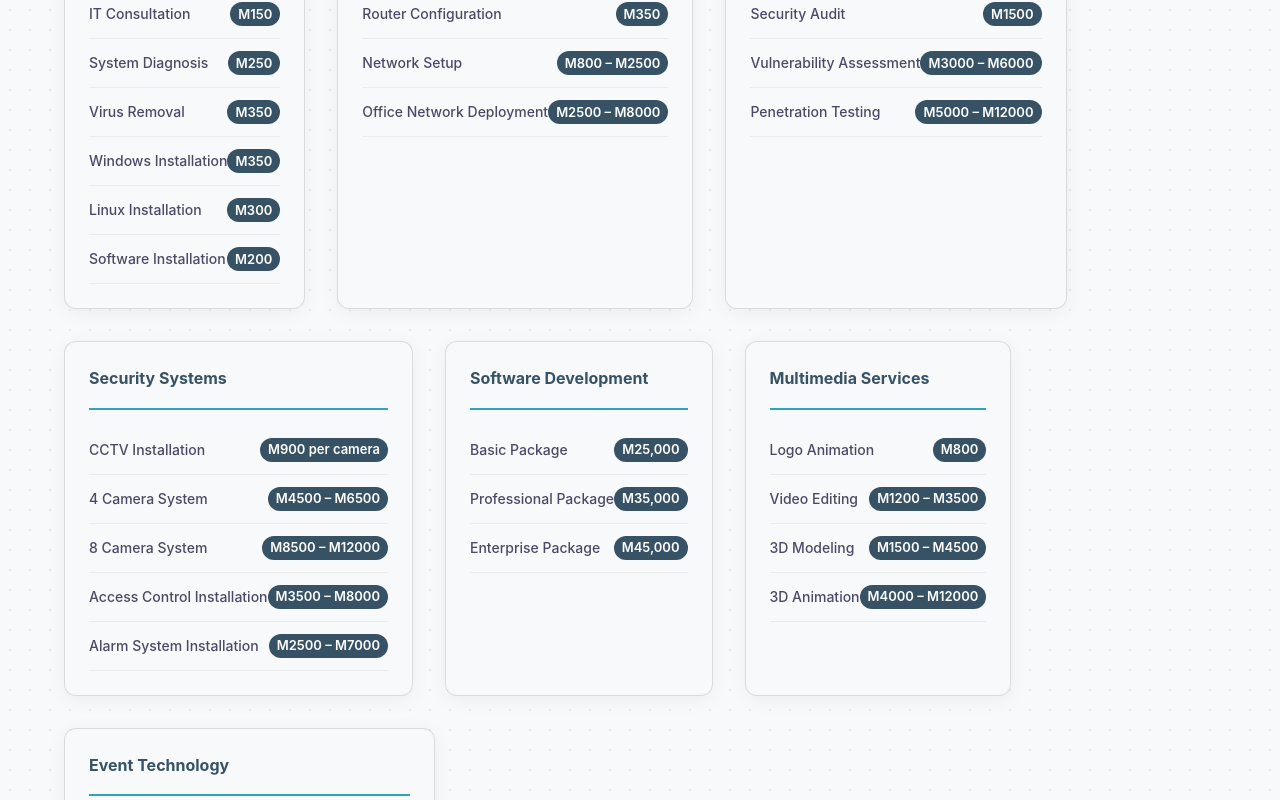
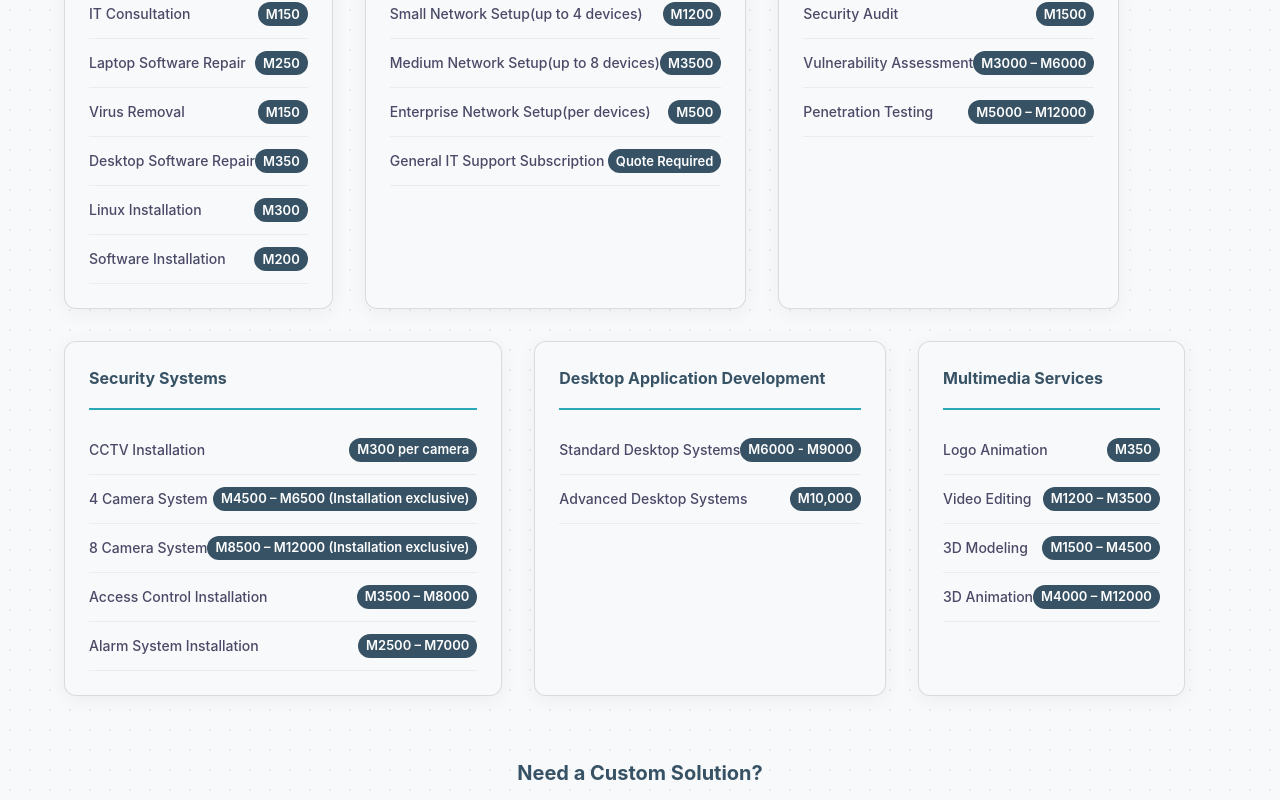
Before and after one commit to TECHLINK-ES/techlink-es, a React (Vite) app in the folder client/: page /pricing in a window 1280 px wide. Shown: the part 540-1340 px from the top of the page. Built offline with nearby package versions, Linux system fonts and the light colour scheme.

Commit message:
Pictures and Pricing

```diff
--- a/client/src/pages/Portfolio.jsx
+++ b/client/src/pages/Portfolio.jsx
@@ -15,37 +15,43 @@ const projects = [
     title: 'Corporate Security Overhaul',
     category: 'Security Systems',
     description: 'Installed a comprehensive 16-camera HD surveillance system.',
-    image: 'https://images.pexels.com/photos/2199293/pexels-photo-2199293.jpeg',
+    // CCTV Camera / Security Tool
+    image: 'https://images.pexels.com/photos/259962/pexels-photo-259962.jpeg?auto=compress&cs=tinysrgb&w=600',
   },
   {
     title: 'E-Commerce Platform',
     category: 'Software Development',
     description: 'Developed a custom online marketplace.',
-    image: 'https://images.pexels.com/photos/270348/pexels-photo-270348.jpeg',
+    // Code on Screen / Tech
+    image: 'https://images.pexels.com/photos/1089440/pexels-photo-1089440.jpeg?auto=compress&cs=tinysrgb&w=600',
   },
   {
     title: 'Network Upgrade',
     category: 'IT Services',
     description: 'Improved network infrastructure.',
-    image: 'https://images.pexels.com/photos/1148820/pexels-photo-1148820.jpeg',
+    // Server Cables and Hardware
+    image: 'https://images.pexels.com/photos/1095814/pexels-photo-1095814.jpeg?auto=compress&cs=tinysrgb&w=600',
   },
   {
     title: 'Cybersecurity Training',
     category: 'Cybersecurity',
     description: 'Training for 200+ employees.',
-    image: 'https://images.pexels.com/photos/1181671/pexels-photo-1181671.jpeg',
+    // Digital Lock / Security Concept
+    image: 'https://images.pexels.com/photos/60504/security-protection-anti-virus-software-60504.jpeg?auto=compress&cs=tinysrgb&w=600',
   },
   {
     title: 'Event Technology',
     category: 'Event Tech',
     description: 'Live streaming & setup.',
-    image: 'https://images.pexels.com/photos/1540404/pexels-photo-1540404.jpeg',
+    // Camera Equipment / Tripod
+    image: 'https://images.pexels.com/photos/169194/pexels-photo-169194.jpeg?auto=compress&cs=tinysrgb&w=600',
   },
   {
     title: 'Video Production',
     category: 'Multimedia',
     description: '3D animation and branding.',
-    image: 'https://images.pexels.com/photos/2789320/pexels-photo-2789320.jpeg',
+    // Camera Lens / Multimedia Tool
+   image: 'https://images.pexels.com/photos/274937/pexels-photo-274937.jpeg?auto=compress&cs=tinysrgb&w=600',
   },
 ];
 
--- a/client/src/pages/Pricing.jsx
+++ b/client/src/pages/Pricing.jsx
@@ -7,9 +7,9 @@ const pricingData = [
     category: 'IT Services',
     items: [
       { name: 'IT Consultation', price: 'M150' },
-      { name: 'System Diagnosis', price: 'M250' },
-      { name: 'Virus Removal', price: 'M350' },
-      { name: 'Windows Installation', price: 'M350' },
+      { name: 'Laptop Software Repair', price: 'M250' },
+      { name: 'Virus Removal', price: 'M150' },
+      { name: 'Desktop Software Repair', price: 'M350' },
       { name: 'Linux Installation', price: 'M300' },
       { name: 'Software Installation', price: 'M200' },
     ],
@@ -17,9 +17,10 @@ const pricingData = [
   {
     category: 'Network Services',
     items: [
-      { name: 'Router Configuration', price: 'M350' },
-      { name: 'Network Setup', price: 'M800 – M2500' },
-      { name: 'Office Network Deployment', price: 'M2500 – M8000' },
+      { name: 'Small Network Setup(up to 4 devices) ', price: 'M1200' },
+      { name: 'Medium Network Setup(up to 8 devices) ', price: 'M3500 ' },
+      { name: 'Enterprise Network Setup(per devices) ', price: 'M500' },
+      { name: 'General IT Support Subscription ', price: 'Quote Required' },
     ],
   },
   {
@@ -33,9 +34,9 @@ const pricingData = [
   {
     category: 'Security Systems',
     items: [
-      { name: 'CCTV Installation', price: 'M900 per camera' },
-      { name: '4 Camera System', price: 'M4500 – M6500' },
-      { name: '8 Camera System', price: 'M8500 – M12000' },
+      { name: 'CCTV Installation', price: 'M300 per camera' },
+      { name: '4 Camera System', price: 'M4500 – M6500 (Installation exclusive)' },
+      { name: '8 Camera System', price: 'M8500 – M12000 (Installation exclusive)' },
       { name: 'Access Control Installation', price: 'M3500 – M8000' },
       { name: 'Alarm System Installation', price: 'M2500 – M7000' },
     ],
@@ -43,28 +44,26 @@ const pricingData = [
   {
     category: 'Software Development',
     items: [
-      { name: 'Basic Package', price: 'M25,000' },
-      { name: 'Professional Package', price: 'M35,000' },
-      { name: 'Enterprise Package', price: 'M45,000' },
+      { name: 'Basic Systems', price: 'M3500 - M5000' },
+      { name: 'Business Platforms', price: 'M5,000 - M10,000' },
+      { name: 'Enterprise Systems', price: 'M10,000+' },
+    ],
+     category: 'Desktop Application Development',
+    items: [
+      { name: 'Standard Desktop Systems', price: 'M6000 - M9000' },
+      { name: 'Advanced Desktop Systems', price: 'M10,000' },
     ],
   },
   {
     category: 'Multimedia Services',
     items: [
-      { name: 'Logo Animation', price: 'M800' },
+      { name: 'Logo Animation', price: 'M350' },
       { name: 'Video Editing', price: 'M1200 – M3500' },
       { name: '3D Modeling', price: 'M1500 – M4500' },
       { name: '3D Animation', price: 'M4000 – M12000' },
     ],
   },
-  {
-    category: 'Event Technology',
-    items: [
-      { name: 'Device Charging Station Setup', price: 'M1500 – M3500' },
-      { name: 'Event Network Setup', price: 'M2000 – M6000' },
-      { name: 'Technical Event Support', price: 'M1500 per day' },
-    ],
-  },
+
 ];
 
 const Pricing = () => {
```
